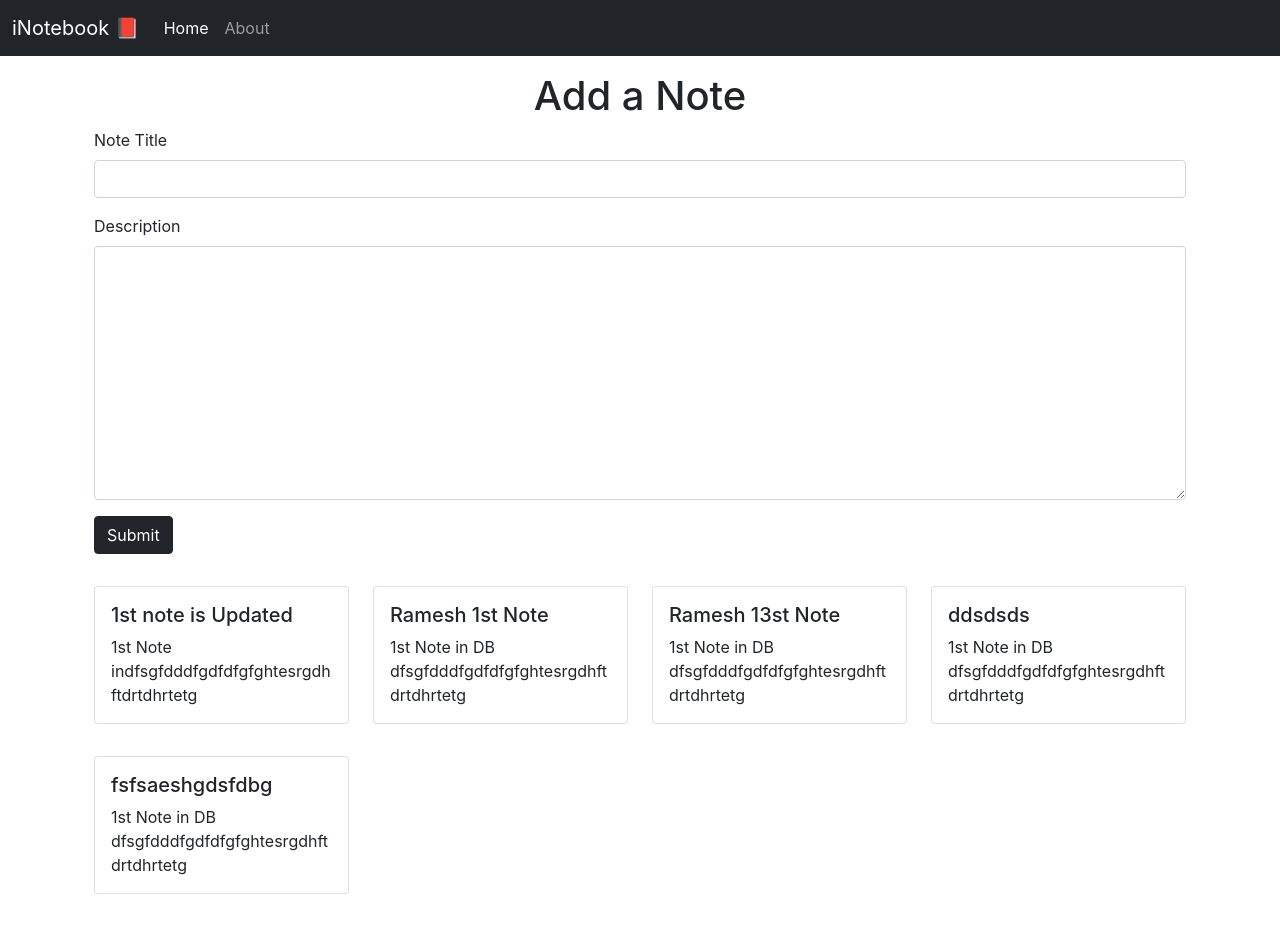
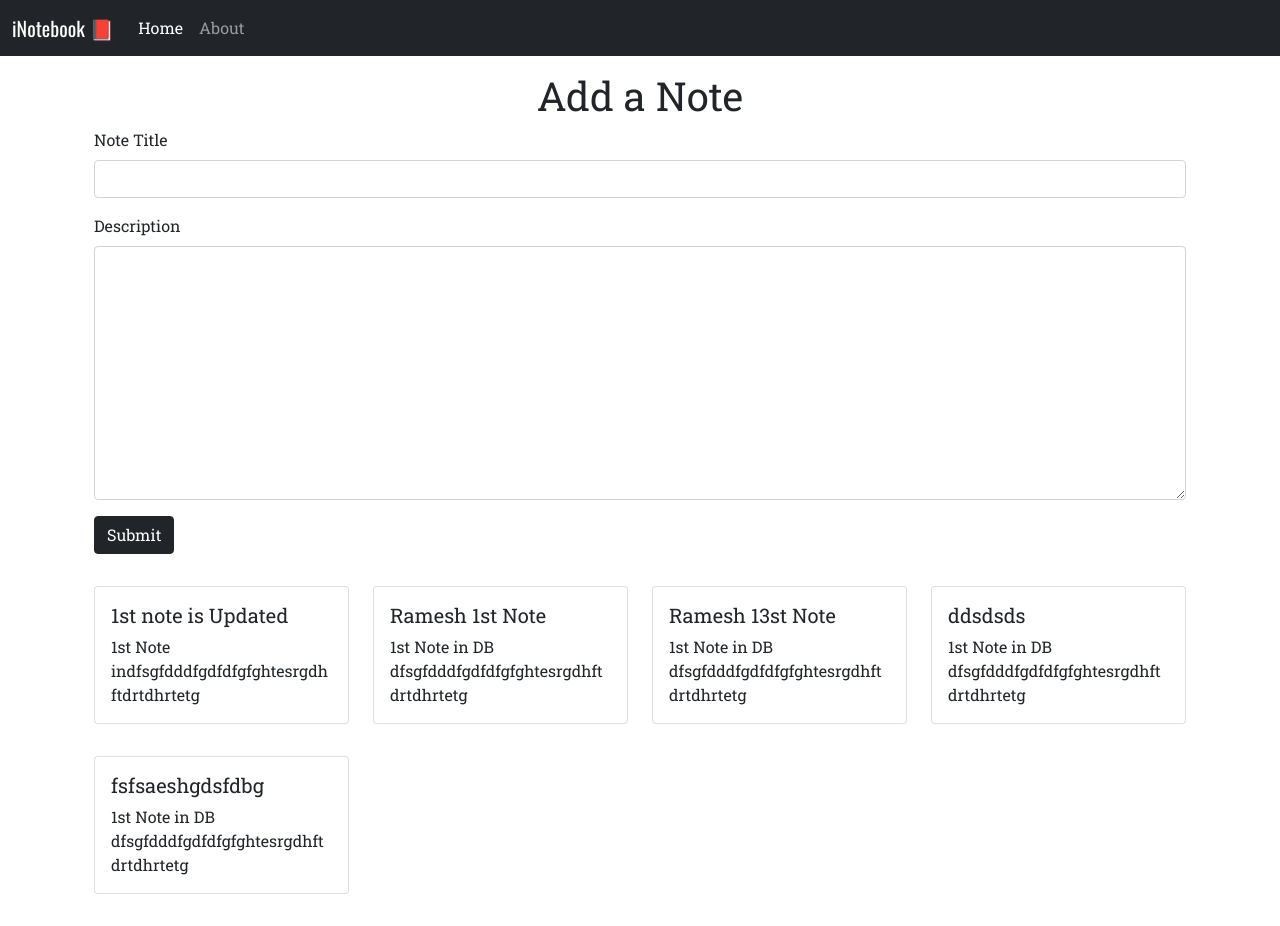
Before and after one commit to Surya8991/CloudNotebook, a React (Create React App) app: page / in a window 1280 px wide. Built offline with nearby package versions, Linux system fonts and the light colour scheme.

Commit message:
bug fixes

```diff
--- a/src/index.css
+++ b/src/index.css
@@ -1,12 +1,13 @@
+@import url('https://fonts.googleapis.com/css2?family=Oswald&family=Roboto+Slab&display=swap');
 body {
   margin: 0;
-  font-family: -apple-system, BlinkMacSystemFont, 'Segoe UI', 'Roboto', 'Oxygen',
-    'Ubuntu', 'Cantarell', 'Fira Sans', 'Droid Sans', 'Helvetica Neue',
-    sans-serif;
+  font-family: 'Roboto Slab', serif;
   -webkit-font-smoothing: antialiased;
   -moz-osx-font-smoothing: grayscale;
 }
-
+.navbar-brand{
+  font-family: 'Oswald', sans-serif;
+}
 code {
   font-family: source-code-pro, Menlo, Monaco, Consolas, 'Courier New',
     monospace;
```
